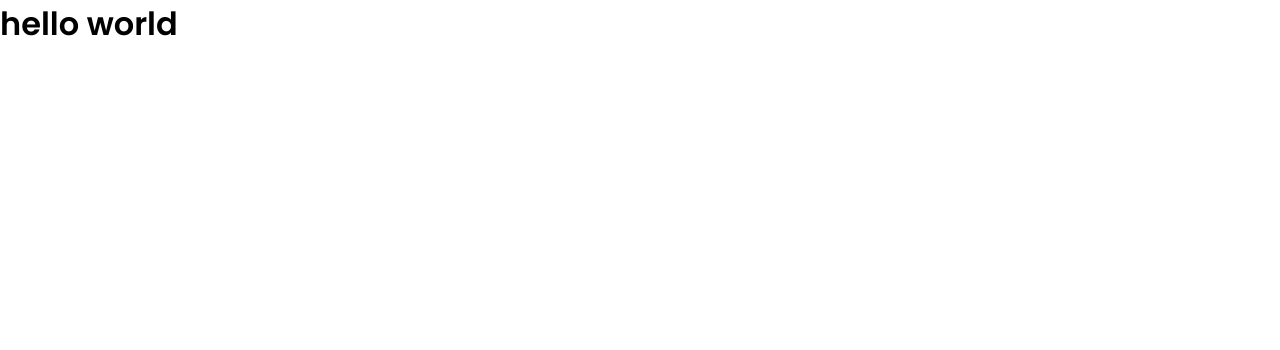
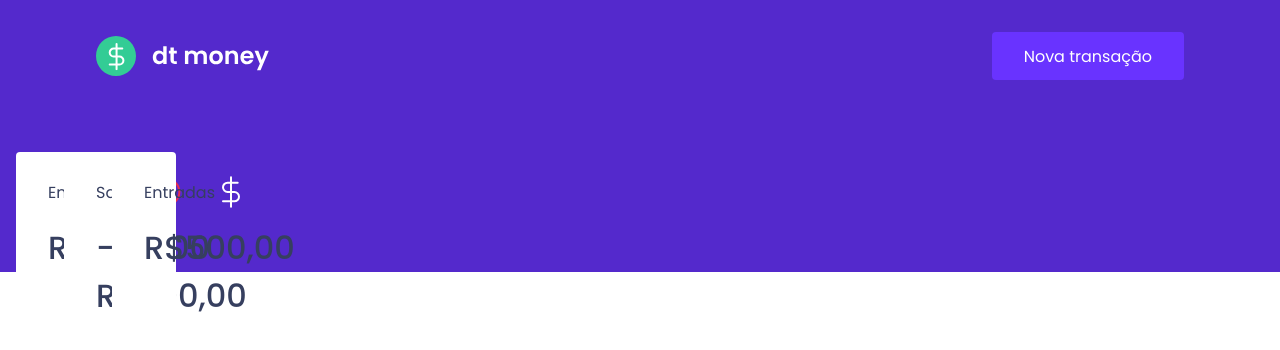
Before and after one commit to antonioJRN/dt-money, a React (Create React App) app: page / in a window 1280 px wide. Shown: the top 350 px of the page. Built offline with nearby package versions, Linux system fonts and the light colour scheme.

Commit message:
componentsAndStyles

```diff
--- a/public/index.html
+++ b/public/index.html
@@ -8,7 +8,7 @@
     <link rel="shortcut icon" href="favicon.png" type="image/png">
 
     <title>dtmoney</title>
-    <link href="https://fonts.googleapis.com/css2?family=Poppins:wght@400;600&display=swap" rel="stylesheet">
+    <link href="https://fonts.googleapis.com/css2?family=Poppins:wght@400;500;600&display=swap" rel="stylesheet">
   </head>
   <body>
     <noscript>You need to enable JavaScript to run this app.</noscript>
--- a/src/App.tsx
+++ b/src/App.tsx
@@ -1,11 +1,15 @@
+import React from "react";
+import { Dashboard } from "./components/Dashboard";
+import { Header } from "./components/Header";
 import { GlobalStyle } from "./styles/global";
 
 
 export function App() {
   return (
-    <div className="App">
-      <h1>hello world</h1>
+    <>
+      <Header />
+      <Dashboard />
       <GlobalStyle />
-    </div>
+    </>
   );
 }
--- /dev/null
+++ b/src/components/Dashboard/index.tsx
@@ -0,0 +1,11 @@
+import React from "react";
+import { Summary } from "../Summary";
+import { Container } from "./styles";
+
+export function Dashboard() {
+  return(
+    <Container>
+      <Summary />
+    </Container>
+  );
+}
--- /dev/null
+++ b/src/components/Dashboard/styles.ts
@@ -0,0 +1,7 @@
+import styled from "styled-components";
+
+export const Container = styled.main`
+  max-width: 1120px;
+  margin: 0auto;
+  padding: 2.5rem 1rem;
+`;
--- /dev/null
+++ b/src/components/Header/index.tsx
@@ -0,0 +1,16 @@
+import React from 'react';
+import logoImg from '../../assets/logo.svg';
+import { Container, Content } from './styles';
+
+export function Header() {
+  return(
+    <Container>
+      <Content>
+        <img src={logoImg} alt="dt money"/>
+        <button type="button">
+          Nova transação
+        </button>
+      </Content>
+    </Container>
+  )
+}
--- /dev/null
+++ b/src/components/Header/styles.ts
@@ -0,0 +1,31 @@
+import styled from 'styled-components';
+
+export const Container = styled.header`
+  background: var(--blue);
+`;
+
+export const Content = styled.div`
+  max-width: 1120px;
+  margin: 0 auto;
+
+  padding: 2rem 1rem 12rem;
+  display: flex;
+  align-items: center;
+  justify-content: space-between;
+
+  button {
+    font-size: 1rem;
+    color: #fff;
+    background: var(--blue-light);
+    border: 0;
+    border-radius: 0.25rem;
+    padding: 0 2rem;
+    height: 3rem;
+
+    transition: filter 0.2s;
+
+    &:hover {
+      filter: brightness(0.9);
+    }
+  }
+`;
--- /dev/null
+++ b/src/components/Summary/index.tsx
@@ -0,0 +1,33 @@
+import React from "react";
+import { Container } from "./styles";
+import incomeImg from '../../assets/income.svg';
+import outcomeImg from '../../assets/outcome.svg';
+import totalImg from '../../assets/total.svg';
+
+export function Summary() {
+  return(
+    <Container>
+      <div>
+        <header>
+          <p>Entradas</p>
+          <img src={incomeImg} alt="Entradas"/>
+        </header>
+        <strong>R$1000,00</strong>
+      </div>
+      <div>
+        <header>
+          <p>Saídas</p>
+          <img src={outcomeImg} alt="Saídas"/>
+        </header>
+        <strong>- R$500,00</strong>
+      </div>
+      <div className="highlight-background">
+        <header>
+          <p>Entradas</p>
+          <img src={totalImg} alt="Total"/>
+        </header>
+        <strong>R$500,00</strong>
+      </div>
+    </Container>
+  );
+}
--- /dev/null
+++ b/src/components/Summary/styles.ts
@@ -0,0 +1,34 @@
+import styled from "styled-components";
+
+export const Container = styled.div`
+  display: grid;
+  grid-template-columns: repeat(3, 1rem);
+  gap: 2rem;
+  margin-top: -10rem;
+
+  div {
+    background: var(--shape);
+    padding: 1.5rem 2rem;
+    border-radius: 0.25rem;
+    color: var(--text-title);
+
+    header {
+      display: flex;
+      align-items: center;
+      justify-content: space-between;
+    }
+
+    strong {
+      display: block;
+      margin-top: 1rem;
+      font-size: 2rem;
+      font-weight: 500;
+      line-height: 3rem;
+    }
+
+    &.highlitght-background {
+      background: var(--green);
+      color: #fff;
+    }
+  }
+`;
--- a/src/styles/global.ts
+++ b/src/styles/global.ts
@@ -4,6 +4,7 @@
   :root{
     --background: #f8f2f5;
     --red: #e52e4d;
+    --green: #33cc95;
     --blue: #5429cc;
 
     --blue-light: #6933ff;
```
